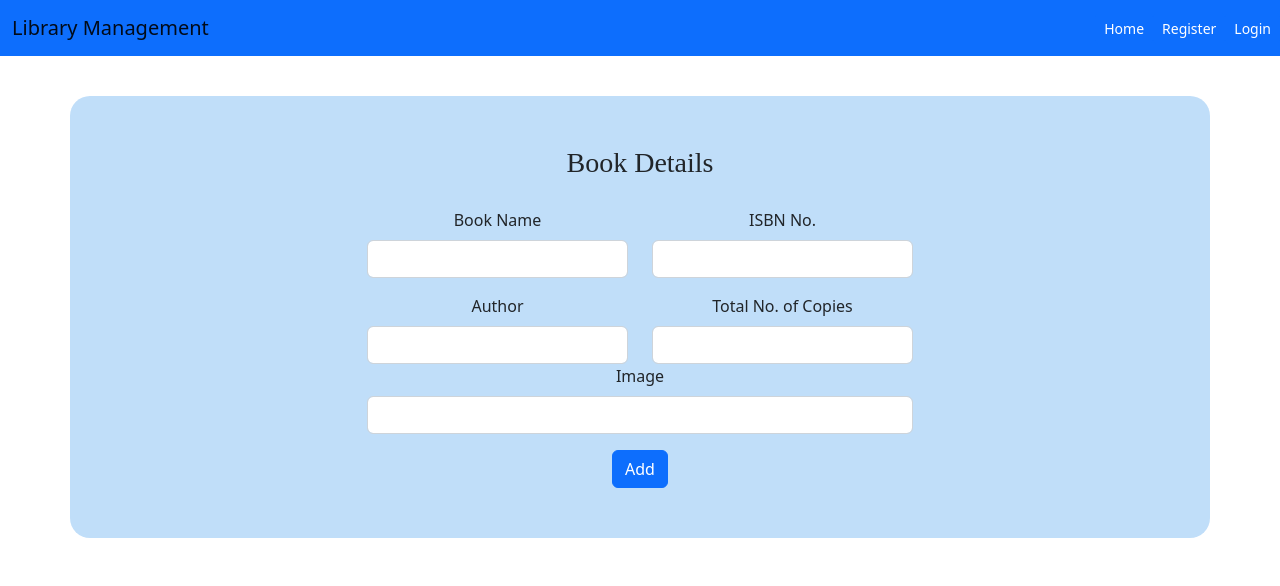
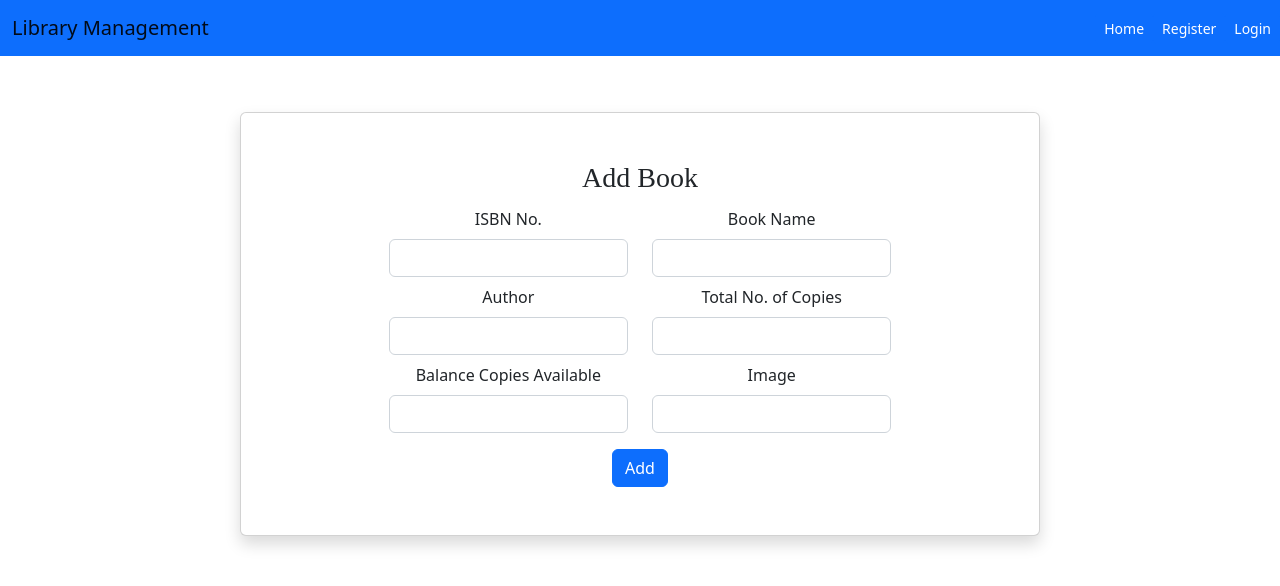
Before and after one commit to jithya471/LibraryManangement, a React (Create React App) app: page /addbook in a window 1280 px wide. Shown: the top 586 px of the page. Built offline with nearby package versions, Linux system fonts and the light colour scheme.

Commit message:
frontend

```diff
--- a/package.json
+++ b/package.json
@@ -6,6 +6,7 @@
     "@testing-library/jest-dom": "^5.16.5",
     "@testing-library/react": "^13.4.0",
     "@testing-library/user-event": "^13.5.0",
+    "axios": "^1.1.3",
     "bootstrap": "^5.2.2",
     "react": "^18.2.0",
     "react-bootstrap": "^2.6.0",
--- a/src/Components/AddBook/AddBook.jsx
+++ b/src/Components/AddBook/AddBook.jsx
@@ -1,94 +1,150 @@
-import { Container, Row } from 'react-bootstrap'
-import './AddBook.css';
-import React, { useState } from 'react';
-import Form from 'react-bootstrap/Form';
-import Col from 'react-bootstrap/Col';
-import Button from 'react-bootstrap/Button';
-import InputGroup from 'react-bootstrap/InputGroup';
+import { Container } from "react-bootstrap";
+import "./AddBook.css";
+import React, { useRef } from "react";
+import axios from "../../axios";
+import { useNavigate } from "react-router-dom";
 
 function AddBook() {
-    const [validated, setValidated] = useState(false);
 
-  const handleSubmit = (event) => {
-    console.log({event})
-    const form = event.currentTarget;
-    if (form.checkValidity() === false) {
-      event.preventDefault();
-      event.stopPropagation();
+  const isbnno = useRef('')
+  const book = useRef('')
+  const bookAuthor = useRef('')
+  const total = useRef('')
+  const bal = useRef('')
+  const img = useRef('')
+  const navigate = useNavigate()
+
+  const handlesubmit = (e) => {
+    e.preventDefault();
+
+    const isbn = isbnno.current.value
+    const bookName = book.current.value
+    const author = bookAuthor.current.value
+    const totalNo = total.current.value
+    const balCopies = bal.current.value
+    const image = img.current.value
+
+    axios({
+      method:'post',
+      url:'/admin/addbooks',
+      data:{
+        isbn,
+        bookName,
+        author,
+        totalNo,
+        balCopies,
+        image
       }
+    }).then((response)=>{
+      navigate('/admin')
+      if(response.data){
+        alert("Added")
+      }
+      else{
+        alert("Already exist")
+      }
+    }).catch((error)=>{
+      console.log(error);
+    })
 
-    setValidated(true);
-}
+  };
+
   return (
     <>
       <Container className="mt-5 pt-5 justify-content-center">
-            <Row className="justify-content-center out">
-
-            <Form noValidate validated={validated} onSubmit={handleSubmit} className='addform'>
-            <h3>Book Details</h3>
-      <Row className="mb-3 justify-content-center">
-        <Form.Group as={Col} md="3" controlId="validationCustom01">
-          <Form.Label>Book Name</Form.Label>
-          <Form.Control
-            required
+        <div className="card mt-3 pb-5 shadow" style={{ width: "50rem" }}>
+          <h3 className="mt-5">Add Book</h3>
+          <form
+            className="row g-3 needs-validation justify-content-center"
+            onSubmit={handlesubmit}
+          >
+            <div className="row justify-content-md-center">
+              <div className="col-md-4">
+                <label htmlFor="isbn" className="form-label">
+                  ISBN No.
+                </label>
+                <input
                   type="text"
-
-          />
-
-        </Form.Group>
-        <Form.Group as={Col} md="3" controlId="validationCustom02">
-          <Form.Label>ISBN No.</Form.Label>
-          <Form.Control
-            required
-            type="number"
-
-          />
-
-        </Form.Group>
-
-      </Row>
-      <Row className="mb-6 justify-content-center">
-
-      <Form.Group as={Col} md="3" controlId="validationCustomUsername">
-          <Form.Label>Author</Form.Label>
-          <InputGroup hasValidation>
-            <Form.Control
-              type="text"
-              aria-describedby="inputGroupPrepend"
+                  className="form-control"
+                  id="isbn"
+                  ref={isbnno}
                   required
                 />
-
-          </InputGroup>
-        </Form.Group>
-        <Form.Group as={Col} md="3" controlId="validationCustom03">
-          <Form.Label>Total No. of Copies</Form.Label>
-          <Form.Control type="number"  required />
-
-        </Form.Group>
-
-      </Row>
-      <Row className="mb-6 justify-content-center">
-
-      <Form.Group as={Col} md="6" controlId="validationCustomUsername">
-          <Form.Label>Image</Form.Label>
-          <InputGroup hasValidation>
-            <Form.Control
+              </div>
+              <div className="col-md-4">
+                <label htmlFor="book" className="form-label">
+                  Book Name
+                </label>
+                <input
                   type="text"
-              aria-describedby="inputGroupPrepend"
+                  className="form-control"
+                  id="book"
+                  ref={book}
                   required
                 />
+              </div>
+            </div>
+            <div className="row justify-content-md-center mt-2">
+              <div className="col-md-4">
+                <label htmlFor="author" className="form-label">
+                  Author
+                </label>
+                <input
+                  type="text"
+                  className="form-control"
+                  id="author"
+                  ref={bookAuthor}
+                  required
+                />
+              </div>
+              <div className="col-md-4">
+                <label htmlFor="totalNo" className="form-label">
+                  Total No. of Copies
+                </label>
+                <input
+                  type="number"
+                  className="form-control"
+                  id="totalNo"
+                  ref={total}
+                  required
+                />
+              </div>
+            </div>
+            <div className="row justify-content-md-center mt-2">
+              <div className="col-md-4">
+                <label htmlFor="balance" className="form-label">
+                  Balance Copies Available
+                </label>
+                <input
+                  type="number"
+                  className="form-control"
+                  id="balance"
+                  ref={bal}
+                  required
+                />
+              </div>
+              <div className="col-md-4">
+                <label htmlFor="image" className="form-label">
+                  Image
+                </label>
+                <input
+                  type="text"
+                  className="form-control"
+                  id="image"
 
-          </InputGroup>
-        </Form.Group>
-
-      </Row>
-
-      <Button type="submit" className='mt-3'>Add</Button>
-    </Form>
-            </Row>
+                  ref={img}
+                  required
+                />
+              </div>
+            </div>
+            <div className="col-12">
+    <button className="btn btn-primary " style={{alignSelf:"center"}} type="submit">Add</button>
+  </div>
+          </form>
+        </div>
       </Container>
     </>
-  )
+  );
 }
 
-export default AddBook
+export default AddBook;
--- a/src/Components/Admin/Edit.jsx
+++ b/src/Components/Admin/Edit.jsx
@@ -1,89 +1,99 @@
 import React, { useState } from 'react'
-import Form from 'react-bootstrap/Form';
-import Col from 'react-bootstrap/Col';
-import Button from 'react-bootstrap/Button';
-import InputGroup from 'react-bootstrap/InputGroup';
-import { Container, Row } from 'react-bootstrap'
+import { Container} from 'react-bootstrap'
 
 function Edit() {
-    const [validated, setValidated] = useState(false);
 
-  const handleSubmit = (event) => {
-    const form = event.currentTarget;
-    if (form.checkValidity() === false) {
-      event.preventDefault();
-      event.stopPropagation();
-    }
-
-    setValidated(true);
+  const handlesubmit = (event) => {
+    event.preventDefault()
   }
   return (
     <>
     <Container className="mt-5 pt-5 justify-content-center">
-            <Row className="justify-content-center out">
-
-            <Form noValidate validated={validated} onSubmit={handleSubmit} className='addform'>
-            <h3>Book Details</h3>
-      <Row className="mb-3 justify-content-center">
-        <Form.Group as={Col} md="3" controlId="validationCustom01">
-          <Form.Label>Book Name</Form.Label>
-          <Form.Control
-            required
+        <div className="card mt-3 pb-5 shadow" style={{ width: "50rem" }}>
+          <h3 className="mt-5">Edit Book Details</h3>
+          <form
+            className="row g-3 needs-validation justify-content-center"
+            onSubmit={handlesubmit}
+          >
+            <div className="row justify-content-md-center">
+              <div className="col-md-4">
+                <label htmlFor="isbn" className="form-label">
+                  ISBN No.
+                </label>
+                <input
                   type="text"
-
-          />
-
-        </Form.Group>
-        <Form.Group as={Col} md="3" controlId="validationCustom02">
-          <Form.Label>ISBN No.</Form.Label>
-          <Form.Control
-            required
-            type="number"
-
-          />
-
-        </Form.Group>
-
-      </Row>
-      <Row className="mb-6 justify-content-center">
-
-      <Form.Group as={Col} md="3" controlId="validationCustomUsername">
-          <Form.Label>Author</Form.Label>
-          <InputGroup hasValidation>
-            <Form.Control
-              type="text"
-              aria-describedby="inputGroupPrepend"
+                  className="form-control"
+                  id="isbn"
                   required
                 />
+              </div>
+              <div className="col-md-4">
+                <label htmlFor="book" className="form-label">
+                  Book Name
+                </label>
+                <input
+                  type="text"
+                  className="form-control"
+                  id="book"
 
-          </InputGroup>
-        </Form.Group>
-        <Form.Group as={Col} md="3" controlId="validationCustom03">
-          <Form.Label>Total No. of Copies</Form.Label>
-          <Form.Control type="number"  required />
-
-        </Form.Group>
-
-      </Row>
-      <Row className="mb-6 justify-content-center">
-
-      <Form.Group as={Col} md="6" controlId="validationCustomUsername">
-          <Form.Label>Image</Form.Label>
-          <InputGroup hasValidation>
-            <Form.Control
-              type="text"
-              aria-describedby="inputGroupPrepend"
                   required
                 />
+              </div>
+            </div>
+            <div className="row justify-content-md-center mt-2">
+              <div className="col-md-4">
+                <label htmlFor="author" className="form-label">
+                  Author
+                </label>
+                <input
+                  type="text"
+                  className="form-control"
+                  id="author"
+                  required
+                />
+              </div>
+              <div className="col-md-4">
+                <label htmlFor="totalNo" className="form-label">
+                  Total No. of Copies
+                </label>
+                <input
+                  type="number"
+                  className="form-control"
+                  id="totalNo"
+                  required
+                />
+              </div>
+            </div>
+            <div className="row justify-content-md-center mt-2">
+              <div className="col-md-4">
+                <label htmlFor="balance" className="form-label">
+                  Balance Copies Available
+                </label>
+                <input
+                  type="number"
+                  className="form-control"
+                  id="balance"
+                  required
+                />
+              </div>
+              <div className="col-md-4">
+                <label htmlFor="image" className="form-label">
+                  Image
+                </label>
+                <input
+                  type="text"
+                  className="form-control"
+                  id="image"
 
-          </InputGroup>
-        </Form.Group>
-
-      </Row>
-
-      <Button type="submit" className='mt-3'>Save Changes</Button>
-    </Form>
-            </Row>
+                  required
+                />
+              </div>
+            </div>
+            <div className="col-12">
+    <button className="btn btn-primary " style={{alignSelf:"center"}} type="submit">Save</button>
+  </div>
+          </form>
+        </div>
       </Container>
     </>
   )
--- a/src/Components/Login/Login.jsx
+++ b/src/Components/Login/Login.jsx
@@ -1,40 +1,65 @@
-import React from 'react'
+import axios from '../../axios';
+import React, { useRef, useState } from 'react'
 import { Container, Row } from 'react-bootstrap';
-import Button from 'react-bootstrap/Button';
-import Form from 'react-bootstrap/Form';
 import './Login.css';
-import Col from 'react-bootstrap/Col';
+import { useNavigate } from 'react-router-dom';
 
 function Login() {
+
+  const useremail = useRef('')
+  const userpassword = useRef('')
+  const navigate = useNavigate()
+
+  const handlesubmit = (e) =>{
+    e.preventDefault();
+    const email = useremail.current.value;
+    const password = userpassword.current.value;
+
+    axios({
+      method:'post',
+      url:'/user/login',
+      data:{
+        email,
+        password
+      }
+    }).then((response)=>{
+      navigate('/home')
+      if(response.data){
+        alert("Logged in")
+      }
+      else{
+        alert("wrong email & password")
+      }
+    }).catch((error)=>{
+      console.log(error)
+    })
+  }
+
   return (
     <>
     <Container className="mt-5 pt-5 justify-content-center">
-      <Row className="justify-content-center wrap">
 
-    <Container >
-    <Row className="mb-3 justify-content-center">
-    <h3>Login</h3>
-    <Form className='form justify-content-center'>
-    <Row className="mb-3 justify-content-center">
-      <Form.Group as={Col} md="4" className="mb-3 input" controlId="formBasicEmail">
-        <Form.Label>Email address</Form.Label>
-        <Form.Control type="email" placeholder="Enter email" />
-        <Form.Text className="text-muted">
-          We'll never share your email with anyone else.
-        </Form.Text>
-      </Form.Group></Row>
-      <Row className="mb-3 justify-content-center">
-      <Form.Group as={Col} md="4" className="mb-3 input" controlId="formBasicPassword">
-        <Form.Label>Password</Form.Label>
-        <Form.Control type="password" placeholder="Password" />
-      </Form.Group></Row>
+    <div className="card mt-5 shadow" style={{width:"25rem"}}>
+      <form  className="row g-3 needs-validation justify-content-center mt-2" style={{padding:"40px"}}
+      onSubmit={handlesubmit}>
+      <div className="row justify-content-md-center">
+      <div className="col-md-auto">
+    <label htmlFor="email" className="form-label">E-Mail</label>
+    <input type="email" className="form-control" id="email" required ref={useremail}/>
+    </div>
+  </div>
+  <div className="row justify-content-md-center mt-2">
+      <div className="col-md-auto">
+    <label htmlFor="password" className="form-label">Password</label>
+    <input type="password" className="form-control" id="password"  required ref={userpassword}/>
+    </div>
+  </div>
+  <div className="col-12">
+    <button className="btn btn-primary " style={{alignSelf:"center"}} type="submit">Login</button>
+  </div>
+  </form>
+      </div>
 
-      <Button variant="primary" type="submit">
-        Submit
-      </Button>
-    </Form></Row>
-    </Container>
-    </Row>
     </Container>
     </>
   )
--- a/src/Components/Register/RegisterPage.jsx
+++ b/src/Components/Register/RegisterPage.jsx
@@ -1,82 +1,103 @@
-import React, { useState } from "react";
-import { Container, Row } from "react-bootstrap";
-import Form from "react-bootstrap/Form";
-import Button from "react-bootstrap/Button";
-import Col from "react-bootstrap/Col";
-import InputGroup from "react-bootstrap/InputGroup";
+import axios from "../../axios";
+import { useRef } from "react";
+import { Container } from "react-bootstrap";
+import { useNavigate } from "react-router-dom";
+
+
 
 function RegisterPage() {
-  const [validated, setValidated] = useState(false);
+  const fullname = useRef()
+  const add = useRef()
+  const usergender = useRef()
+  const useremail = useRef()
+  const userpassword = useRef()
+  const dateofbirth = useRef()
+  const navigate = useNavigate();
 
-  const handleSubmit = (event) => {
-    const form = event.currentTarget;
-    if (form.checkValidity() === false) {
-      event.preventDefault();
-      event.stopPropagation();
-    } else {
-      alert("Welcome");
-    }
 
-    setValidated(true);
-  };
+  const handleSubmit = (e)=>{
+
+    e.preventDefault()
+    const userName = fullname.current.value;
+    const address = add.current.value;
+    const dob = dateofbirth.current.value;
+    const email = useremail.current.value;
+    const password = userpassword.current.value;
+    const gender = usergender.current.value;
+
+
+    axios({
+      method: 'post',
+      url: '/user/signup',
+      data:{
+        userName,
+        address,
+        dob,
+        email,
+        password,
+        gender
+      }
+    }).then((response)=>{
+      navigate("/login")
+      if(response.data){
+        alert("Welcome " + userName)
+      }
+      else{
+        alert("user already exist")
+      }
+    }).catch((error)=>{
+      console.log(error);
+    })
+  }
+
   return (
     <>
       <Container className="mt-5 pt-5 justify-content-center">
-        <Row className="justify-content-center">
-          <Form noValidate validated={validated} onSubmit={handleSubmit}>
-            <Row className="mb-3">
-              <Form.Group as={Col} md="4" controlId="validationCustom01">
-                <Form.Label>Name</Form.Label>
-                <Form.Control required type="text" placeholder="name" />
-              </Form.Group>
-              <Form.Group as={Col} md="4" controlId="validationCustom02">
-                <Form.Label>Address</Form.Label>
-                <Form.Control required type="text" placeholder="address" />
-              </Form.Group>
-              <Form.Group as={Col} md="4" controlId="validationCustomUsername">
-                <Form.Label>Date of Birth</Form.Label>
-                <InputGroup hasValidation>
-                    <Form.Control
-                    type="date"
-                    placeholder="dob"
-                    aria-describedby="inputGroupPrepend"
-                    required
-                  />
-                  <Form.Control.Feedback type="invalid">
-                    Please choose a username.
-                  </Form.Control.Feedback>
-                </InputGroup>
-              </Form.Group>
-            </Row>
-            <Row className="mb-3">
-              <Form.Group as={Col} md="4" controlId="validationCustom03">
-                <Form.Label>E-mail Address</Form.Label>
-                <Form.Control type="email" placeholder="Enter email" required />
-                <Form.Control.Feedback type="invalid">
-                  Please provide a valid email-id.
-                </Form.Control.Feedback>
-              </Form.Group>
 
-              <Form.Group as={Col} md="4" controlId="validationCustom04">
-                <Form.Label>City</Form.Label>
-                <Form.Control type="text" placeholder="city" required />
-                <Form.Control.Feedback type="invalid">
-                  Please provide a valid city.
-                </Form.Control.Feedback>
-              </Form.Group>
+      <form onSubmit={handleSubmit} className="row g-3 needs-validation" >
+      <div className="col-md-4">
+    <label htmlFor="name" className="form-label">Full Name</label>
+    <input type="text" className="form-control" id="name" required ref={fullname}/>
 
-              <Form.Group as={Col} md="4" controlId="validationCustom05">
-                <Form.Label>Password</Form.Label>
-                <Form.Control type="password" placeholder="password" required />
-                <Form.Control.Feedback type="invalid">
-                  Please provide a valid password.
-                </Form.Control.Feedback>
-              </Form.Group>
-            </Row>
+  </div>
+  <div className="col-md-4">
+    <label htmlFor="address" className="form-label">Address</label>
+    <input type="text" className="form-control" id="address"  required ref={add}/>
 
-            <Button type="submit">Register</Button>
-          </Form>
-        </Row>
+  </div>
+  <div className="col-md-4">
+  <label htmlFor="gender" className="form-label">Gender</label>
+  <select className="form-select" ref={usergender}>
+  <option defaultChecked>select menu</option>
+  <option value="male">Male</option>
+  <option value="female">Female</option>
+  <option value="other">Others</option>
+</select>
+
+  </div>
+
+  <div className="col-md-4">
+  <label htmlFor="email" className="form-label">E-Mail Id</label>
+    <input type="email" className="form-control" id="email" required ref={useremail}/>
+  </div>
+
+  <div className="col-md-4">
+    <label htmlFor="password" className="form-label">Password</label>
+    <input type="password" className="form-control" id="validationCustom03" required ref={userpassword}/>
+
+  </div>
+
+  <div className="col-md-4">
+    <label htmlFor="dob" className="form-label">Date of Birth</label>
+    <input type="date" className="form-control" id="dob" required ref={dateofbirth}/>
+
+  </div>
+
+  <div className="col-12">
+    <button className="btn btn-primary" type="submit">Register</button>
+  </div>
+</form>
+
       </Container>
     </>
   );
--- /dev/null
+++ b/src/axios.js
@@ -0,0 +1,7 @@
+import axios from "axios";
+
+const instance = axios.create({
+  baseURL: "http://localhost:8080",
+});
+
+export default instance;
```
Also changed, not shown: 1 other file (tests, documents, lock files or other folders). Lines whose indentation alone changed are shown as unchanged.
